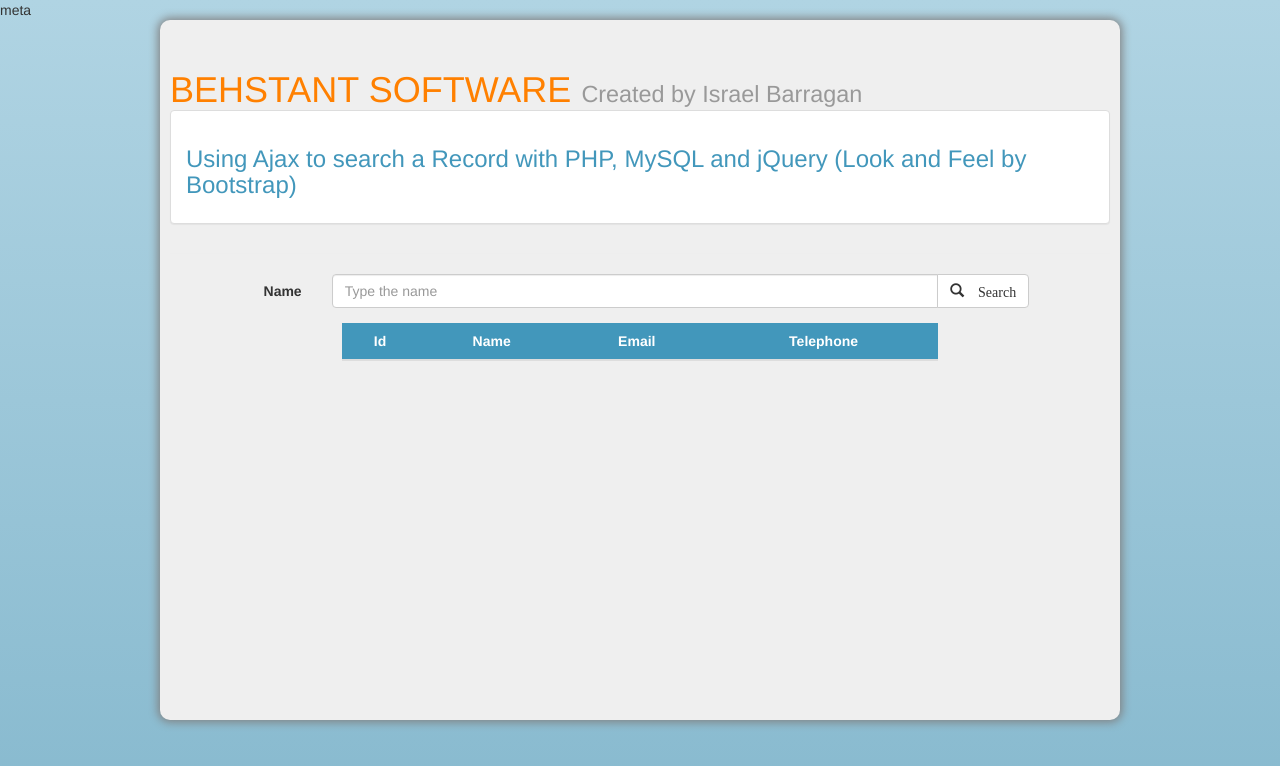
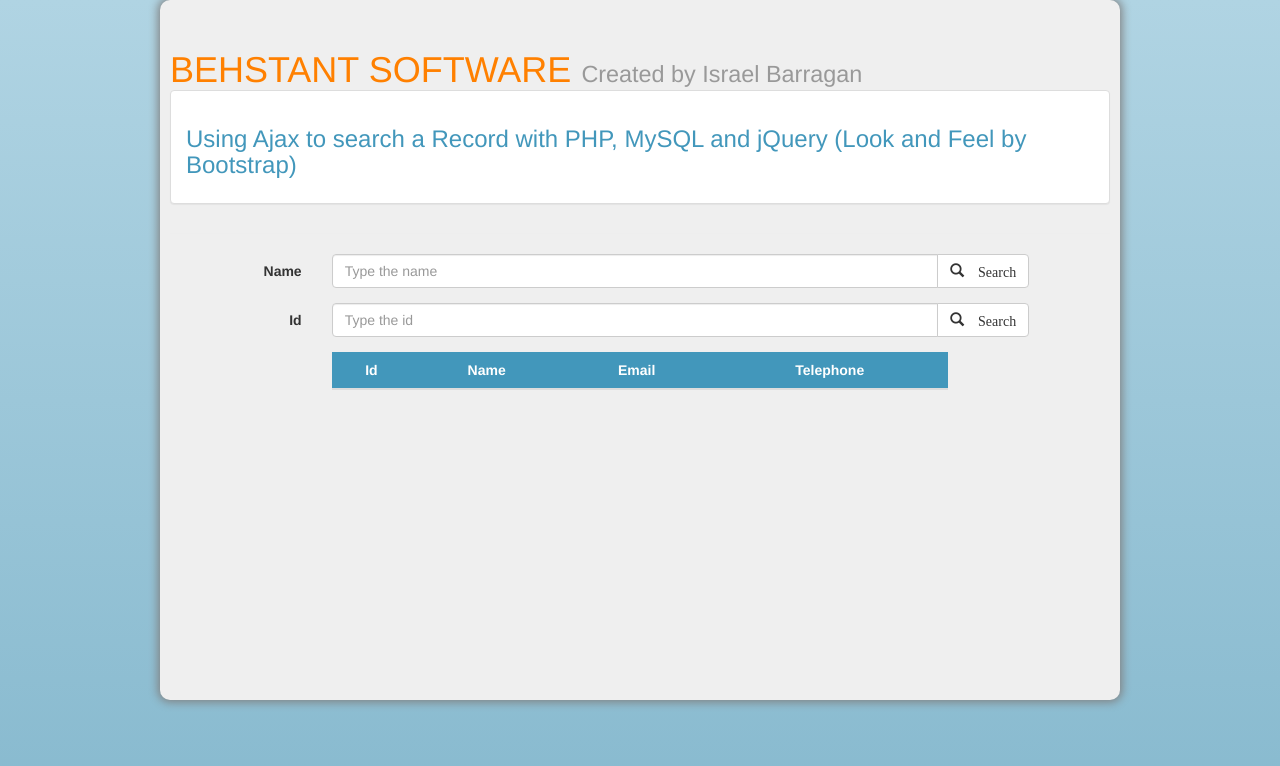
Before and after one commit to Reedyseth/web-development-tutorials, a PHP site: page / in a window 1280 px wide. Shown: the top 766 px of the page. Run offline with PHP 8.4, Linux system fonts and the light colour scheme; lists and menus that the app fills with data are empty.

Commit message:
Add search by Id. Add user interface interaction. Add methods to refactor code.

```diff
--- a/010-jQuery_Ajax_search_php/index.php
+++ b/010-jQuery_Ajax_search_php/index.php
@@ -22,7 +22,8 @@
 *	##########################################################################################
 *	@version
 *	##########################################################################################
-*	1.0	|	11-Nov-2013	|	Creation of new file to integrate the user ID on the query string.
+*	1.0	    |	11-Nov-2013	|	Creation of new file to integrate the user ID on the query string.
+*   1407707 |   07-Jun-2014 |   Add search by Id. Add user interface interaction. Add methods to refactor code.
 *	##########################################################################################
 */
 	require_once 'php/Connection.simple.php';
@@ -36,9 +37,9 @@
     	<meta charset="UTF-8" />
         <title><?php echo $tutorialTitle;?></title>
         <meta http-equiv="X-UA-Compatible" content="IE=9" />
-		<meta name="copyright" content="BEHSTANT SOFTWARE | Datasoft Engineering 2013"/>
-		<meta name="author" content="Reedyseth"/>meta
-		<t name="email" content="ibarragan at behstant dot com"/>
+		<meta name="copyright" content="BEHSTANT SOFTWARE | Datasoft Engineering 2014"/>
+		<meta name="author" content="Reedyseth"/>
+		<meta name="email" content="ibarragan at behstant dot com"/>
 		<meta name="description" content="<?php echo $tutorialTitle;?>" />
 		<meta name="viewport" content="width=device-width, initial-scale=1.0">
 		<link rel=stylesheet href="css/style01.css">
@@ -57,19 +58,42 @@
     		</div>
 
     		<div class="mainContent">
-    			<form class="form-horizontal" role="form" method="get">
+    			<form class="form-horizontal form1" role="form" method="get">
     				<div class="form-group">
     					<label class="col-sm-2 control-label" for="name">Name</label>
     					<div class="input-group col-sm-9">
     						<input id="name" name="name" type="text" class="form-control" placeholder="Type the name" />
     						<span class="input-group-btn">
-    								<button type="button" class="btn btn-default btnSearch">
+    								<button type="button" class="btn btn-default btnSearchByName">
     									<span class="glyphicon glyphicon-search"> Search</span>
     								</button>
     						</span>
     					</div>
     				</div>
     			</form>
+
+                <form class="form-horizontal form2" role="form" method="get">
+                    <div class="form-group">
+                        <label class="col-sm-2 control-label" for="id">Id</label>
+                        <div class="input-group col-sm-9">
+                            <input id="id" name="id" type="text" class="form-control" placeholder="Type the id" />
+                            <span class="input-group-btn">
+                                    <button type="button" class="btn btn-default btnSearchById">
+                                        <span class="glyphicon glyphicon-search"> Search</span>
+                                    </button>
+                            </span>
+                        </div>
+                    </div>
+                </form>
+
+                <div class="row notificationPanel">
+                    <div class="col-sm-2"></div>
+                    <div class="col-sm-8  alert alert-warning" role="alert">
+                        <p>Some Text</p>
+                    </div>
+                </div>
+
+                <div class="row">
                     <div class="col-sm-2"></div>
                         <div class="col-sm-8">
                         <!-- This table is where the data is display. -->
@@ -85,23 +109,57 @@
                         </div>
                 </div>
             </div>
+		</div>
 	<!-- jQuery (necessary for Bootstrap's JavaScript plugins) -->
     <script src="js/jquery-1.10.2.js"></script>
     <!-- Include all compiled plugins (below), or include individual files as needed -->
     <script src="js/bootstrap.min.js"></script>
     <script type="text/javascript">
     	jQuery(document).ready(function($) {
-    		$('.btnSearch').click(function(){
-    			makeAjaxRequest();
+            // This is the code to search by name
+    		$('.btnSearchByName').click(function(){
+                if (!validateData($('input#name').val())) {
+                    showErrorPanel("You need to fill the data in order to get results!");
+                    return false;
+                }
+    			makeAjaxRequest("name");
     		});
 
-            $('form').submit(function(e){
+            $('.form1').submit(function(e){
                 e.preventDefault();
-                makeAjaxRequest();
+                if (!validateData($('input#name').val())) {
+                    showErrorPanel("You need to fill the data in order to get results!");
+                    return false;
+                }
+                validateData()
+                makeAjaxRequest("name");
                 return false;
             });
+            // end code to search by name
+            // This is the code to search by Id
+            $('.btnSearchById').click(function(){
+                if (!validateData($('input#id').val())) {
+                    showErrorPanel("You need to fill the data in order to get results!");
+                    return false;
+                }
+                makeAjaxRequest("id");
+            });
 
-            function makeAjaxRequest() {
+            $('.form2').submit(function(e){
+                e.preventDefault();
+                if (!validateData($('input#id').val())) {
+                    showErrorPanel("You need to fill the data in order to get results!");
+                    return false;
+                }
+                validateData()
+                makeAjaxRequest("id");
+                return false;
+            });
+            // end code to search by id
+
+
+            function makeAjaxRequest(type) {
+                if (type == "name") {
                     $.ajax({url: 'php/search.php',
                         type: 'get',
                         data: {name: $('input#name').val()},
@@ -109,6 +167,31 @@
                             $('table#resultTable tbody').html(response);
                         }
                     });
+                } else if (type == "id") {
+                    $.ajax({url: 'php/searchById.php',
+                        type: 'get',
+                        data: {id: $('input#id').val()},
+                        success: function(response) {
+                            $('table#resultTable tbody').html(response);
+                        }
+                    });
+                }
+            }
+            function validateData(data) {
+                if (data == "") {
+                    return false;
+                } else {
+                    return true;
+                }
+            }
+
+            function showErrorPanel(msg) {
+                $('.notificationPanel div:eq(1)').text(msg).wrap("<strong></strong>");
+                $('.notificationPanel').slideDown('normal');
+                setTimeout(function() {
+                    $('.notificationPanel').slideUp('normal');
+                }, 3500)
+
             }
     	});
     </script>
```
Lines whose indentation alone changed are shown as unchanged.
